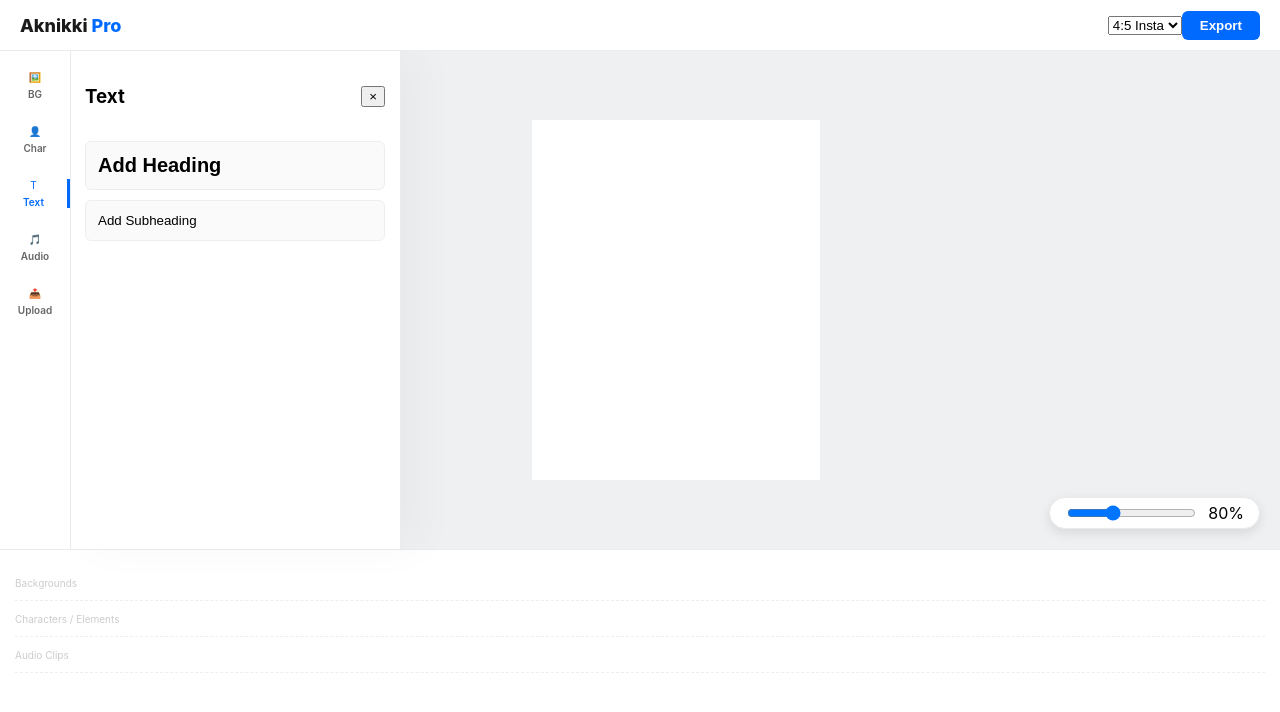
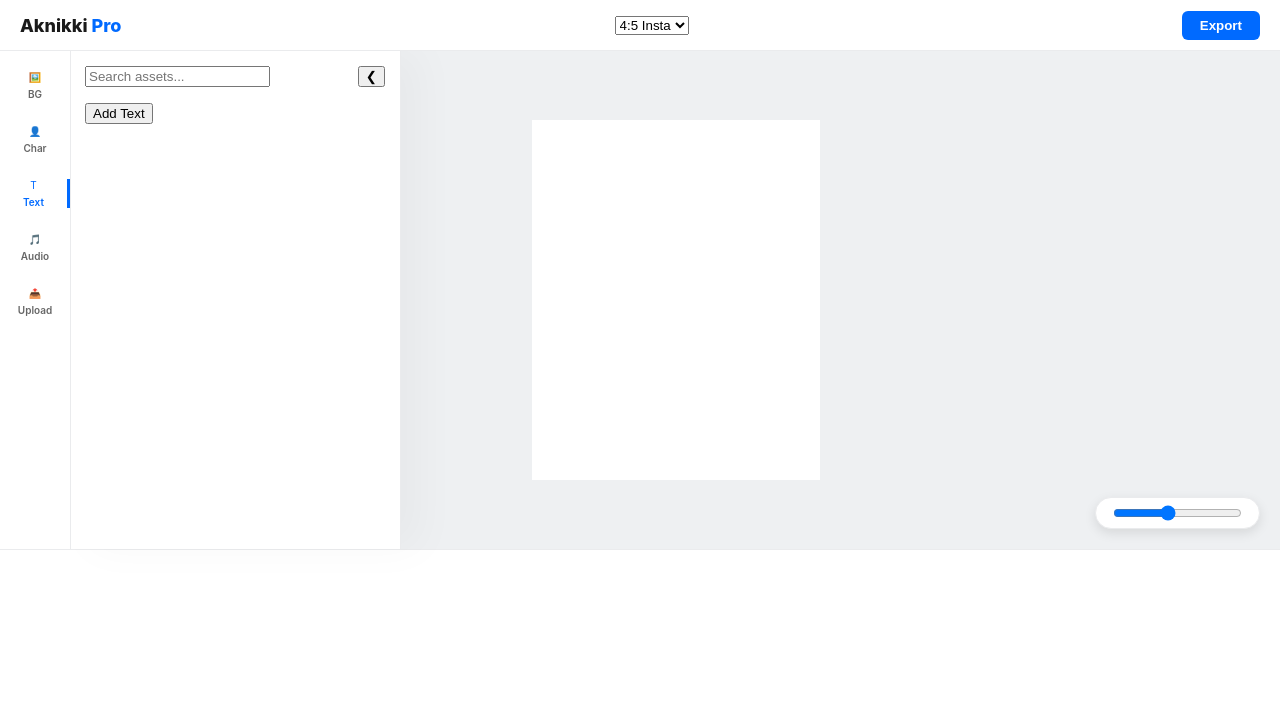
Before and after one commit to AKERA9/aknikki, a React (Create React App) app: page / in a window 1280 px wide. Both pictures are taken after a click on the element "T Text". Shown: the top 712 px of the page. Built offline with nearby package versions, Linux system fonts and the light colour scheme.

Commit message:
Update App.js

```diff
--- a/src/App.js
+++ b/src/App.js
@@ -3,13 +3,12 @@ import { Stage, Layer, Image as KonvaImage, Rect, Transformer, Group, Text } fro
 import useImage from 'use-image';
 import './App.css';
 
-// Floating Control for Objects
-const FloatingMenu = ({ x, y, onDelete, onDuplicate }) => (
+const ObjectControl = ({ x, y, onDelete, onDuplicate }) => (
   <Group x={x} y={y - 50}>
-    <Rect width={100} height={32} fill="#ffffff" cornerRadius={6} shadowBlur={10} shadowOpacity={0.15} />
-    <Text text="🗑️" x={12} y={8} onClick={onDelete} cursor="pointer" />
-    <Text text="📑" x={42} y={8} onClick={onDuplicate} cursor="pointer" />
-    <Text text="•••" x={72} y={8} cursor="pointer" />
+    <Rect width={100} height={32} fill="white" cornerRadius={6} shadowBlur={10} shadowOpacity={0.1} />
+    <Text text="🗑️" x={12} y={10} onClick={onDelete} cursor="pointer" />
+    <Text text="📑" x={45} y={10} onClick={onDuplicate} cursor="pointer" />
+    <Text text="•••" x={75} y={10} cursor="pointer" />
   </Group>
 );
 
@@ -30,7 +29,6 @@ const RenderElement = ({ el, isSelected, onSelect, onChange, onDelete, onDuplica
     ref: shapeRef,
     draggable: true,
     onClick: onSelect,
-    onTap: onSelect,
     onDragEnd: (e) => onChange({ ...el, x: e.target.x(), y: e.target.y() }),
     onTransformEnd: () => {
       const node = shapeRef.current;
@@ -52,8 +50,8 @@ const RenderElement = ({ el, isSelected, onSelect, onChange, onDelete, onDuplica
       )}
       {isSelected && (
         <>
-          <Transformer ref={trRef} boundBoxFunc={(oldBox, newBox) => Math.abs(newBox.width) < 5 ? oldBox : newBox} />
-          <FloatingMenu x={el.x} y={el.y} onDelete={onDelete} onDuplicate={onDuplicate} />
+          <Transformer ref={trRef} />
+          <ObjectControl x={el.x} y={el.y} onDelete={onDelete} onDuplicate={onDuplicate} />
         </>
       )}
     </React.Fragment>
@@ -64,93 +62,74 @@ export default function App() {
   const [elements, setElements] = useState([]);
   const [selectedId, setSelectedId] = useState(null);
   const [activePanel, setActivePanel] = useState(null);
-  const [uploadTab, setUploadTab] = useState('Images'); // Tabs: Images, Videos, Audio
+  const [searchTerm, setSearchTerm] = useState("");
   const [zoom, setZoom] = useState(0.8);
   const [ratio, setRatio] = useState({ w: 360, h: 450 });
 
+  const assets = {
+    BG: [{ name: 'Sky', url: 'https://images.unsplash.com/photo-1557683316-973673baf926?w=200' }],
+    Char: [{ name: 'Lion', url: 'https://img.icons8.com/color/200/lion.png' }]
+  };
+
   const addItem = (type, data = {}) => {
-    const id = `el-${Date.now()}`;
-    const newEl = type === 'Text'
-      ? { id, type, content: data.content || 'New Text', x: 50, y: 150, fontSize: 30, fill: '#000', start: 0, duration: 5 }
-      : { id, type, url: data.url, x: 50, y: 50, start: 0, duration: 5, scaleX: 1, scaleY: 1, rotation: 0 };
-
+    const newEl = { id: `el-${Date.now()}`, type, x: 50, y: 50, start: 0, duration: 5, ...data };
     setElements([...elements, newEl]);
     setActivePanel(null);
-    setSelectedId(id);
+  };
+
+  // Layer Order Change (Drag & Drop Logic)
+  const moveLayer = (index, direction) => {
+    const newElements = [...elements];
+    const targetIndex = index + direction;
+    if (targetIndex >= 0 && targetIndex < newElements.length) {
+      [newElements[index], newElements[targetIndex]] = [newElements[targetIndex], newElements[index]];
+      setElements(newElements);
+    }
   };
 
   return (
     <div className="ak-pro-root">
       <header className="ak-header">
         <div className="ak-logo">Aknikki <span>Pro</span></div>
-        <div className="header-right">
-          <select className="ratio-select" onChange={(e) => setRatio(e.target.value === '16:9' ? {w:640,h:360} : {w:360,h:450})}>
+        <select onChange={(e) => setRatio(e.target.value === '16:9' ? {w:640,h:360} : {w:360,h:450})}>
           <option value="4:5">4:5 Insta</option>
           <option value="16:9">16:9 YT</option>
         </select>
         <button className="export-btn">Export</button>
-        </div>
       </header>
 
       <div className="ak-main">
-        {/* Sidebar */}
         <aside className="ak-sidebar">
-          <div className={`side-item ${activePanel === 'BG' ? 'on' : ''}`} onClick={() => setActivePanel('BG')}>🖼️<span>BG</span></div>
-          <div className={`side-item ${activePanel === 'Char' ? 'on' : ''}`} onClick={() => setActivePanel('Char')}>👤<span>Char</span></div>
-          <div className={`side-item ${activePanel === 'Text' ? 'on' : ''}`} onClick={() => setActivePanel('Text')}>T<span>Text</span></div>
-          <div className={`side-item ${activePanel === 'Audio' ? 'on' : ''}`} onClick={() => setActivePanel('Audio')}>🎵<span>Audio</span></div>
-          <div className={`side-item ${activePanel === 'Upload' ? 'on' : ''}`} onClick={() => setActivePanel('Upload')}>📤<span>Upload</span></div>
+          {['BG', 'Char', 'Text', 'Audio', 'Upload'].map(item => (
+            <div key={item} className={`side-item ${activePanel === item ? 'on' : ''}`}
+                 onClick={() => setActivePanel(activePanel === item ? null : item)}>
+              {item === 'BG' ? '🖼️' : item === 'Char' ? '👤' : item === 'Text' ? 'T' : item === 'Audio' ? '🎵' : '📤'}
+              <span>{item}</span>
+            </div>
+          ))}
         </aside>
 
-        {/* Sliding Panel */}
+        {/* Sliding Panel with Search & Arrow Close */}
         <div className={`ak-panel ${activePanel ? 'open' : ''}`}>
           <div className="panel-top">
-            <h3>{activePanel}</h3>
-            <button onClick={() => setActivePanel(null)}>×</button>
+            <input placeholder="Search assets..." onChange={(e) => setSearchTerm(e.target.value)} className="search-bar" />
+            <button className="arrow-close" onClick={() => setActivePanel(null)}>❮</button>
           </div>
-
-          {/* Special Upload Tabs */}
-          {activePanel === 'Upload' && (
-            <div className="upload-tabs">
-              <button className={uploadTab === 'Images' ? 'active' : ''} onClick={() => setUploadTab('Images')}>Images</button>
-              <button className={uploadTab === 'Videos' ? 'active' : ''} onClick={() => setUploadTab('Videos')}>Videos</button>
-              <button className={uploadTab === 'Audio' ? 'active' : ''} onClick={() => setUploadTab('Audio')}>Audio</button>
-            </div>
-          )}
-
-          <div className="panel-content">
-            {activePanel === 'Text' && (
-              <div className="text-options">
-                <button onClick={() => addItem('Text', {content: 'Heading'})} className="add-text-btn h1">Add Heading</button>
-                <button onClick={() => addItem('Text', {content: 'Subheading'})} className="add-text-btn h2">Add Subheading</button>
-              </div>
-            )}
-            {activePanel === 'BG' && (
           <div className="asset-grid">
-                <img src="https://images.unsplash.com/photo-1557683316-973673baf926?w=200" onClick={() => addItem('BG', {url: 'https://images.unsplash.com/photo-1557683316-973673baf926?w=400'})} alt="bg"/>
-              </div>
-            )}
-            {activePanel === 'Upload' && (
-              <div className="upload-section">
-                <label className="upload-box">
-                  <input type="file" hidden />
-                  <span>Click to Upload {uploadTab}</span>
-                </label>
-                <div className="empty-msg">No {uploadTab} Uploaded Yet</div>
-              </div>
-            )}
+            {activePanel === 'Text' && <button onClick={() => addItem('Text', {content: 'New Text', fontSize: 30})}>Add Text</button>}
+            {assets[activePanel]?.filter(a => a.name.toLowerCase().includes(searchTerm.toLowerCase())).map(a => (
+              <img key={a.url} src={a.url} onClick={() => addItem(activePanel, {url: a.url})} alt="asset" />
+            ))}
           </div>
         </div>
 
-        {/* Workspace Area */}
         <main className="ak-workspace">
           <div className="stage-center" style={{ transform: `scale(${zoom})` }}>
             <Stage width={ratio.w} height={ratio.h} onMouseDown={(e) => e.target === e.target.getStage() && setSelectedId(null)}>
               <Layer>
-                <Rect width={ratio.w} height={ratio.h} fill="#fff" shadowBlur={15} shadowOpacity={0.1} />
+                <Rect width={ratio.w} height={ratio.h} fill="#fff" shadowBlur={15} />
                 {elements.map((el, i) => (
-                  <RenderElement
-                    key={el.id} el={el} isSelected={el.id === selectedId}
+                  <RenderElement key={el.id} el={el} isSelected={el.id === selectedId}
                     onSelect={() => setSelectedId(el.id)}
                     onDelete={() => setElements(elements.filter(e => e.id !== el.id))}
                     onDuplicate={() => setElements([...elements, {...el, id: `el-${Date.now()}`, x: el.x + 20}])}
@@ -165,27 +144,22 @@ export default function App() {
             </Stage>
           </div>
           <div className="zoom-control">
-            <input type="range" min="0.2" max="2" step="0.1" value={zoom} onChange={(e) => setZoom(parseFloat(e.target.value))} />
-            <span>{Math.round(zoom * 100)}%</span>
+            <input type="range" min="0.3" max="1.5" step="0.1" value={zoom} onChange={(e) => setZoom(parseFloat(e.target.value))} />
           </div>
         </main>
       </div>
 
-      {/* Timeline with Placeholders */}
       <footer className="ak-timeline">
-        <div className="tl-container">
-          <div className="tl-track-placeholder">Backgrounds</div>
-          <div className="tl-track-placeholder">Characters / Elements</div>
-          <div className="tl-track-placeholder">Audio Clips</div>
-
-          {/* Active Layers Render here */}
-          {elements.map(el => (
+        {elements.map((el, i) => (
           <div key={el.id} className={`tl-row ${el.id === selectedId ? 'active' : ''}`} onClick={() => setSelectedId(el.id)}>
+            <div className="tl-order">
+              <button onClick={() => moveLayer(i, 1)}>▲</button>
+              <button onClick={() => moveLayer(i, -1)}>▼</button>
+            </div>
             <div className="tl-label">{el.type}</div>
             <div className="tl-bar-bg"><div className="tl-bar" style={{ width: el.duration * 30, left: el.start * 30 }}>{el.type}</div></div>
           </div>
         ))}
-        </div>
       </footer>
     </div>
   );
```
Lines whose indentation alone changed are shown as unchanged.
